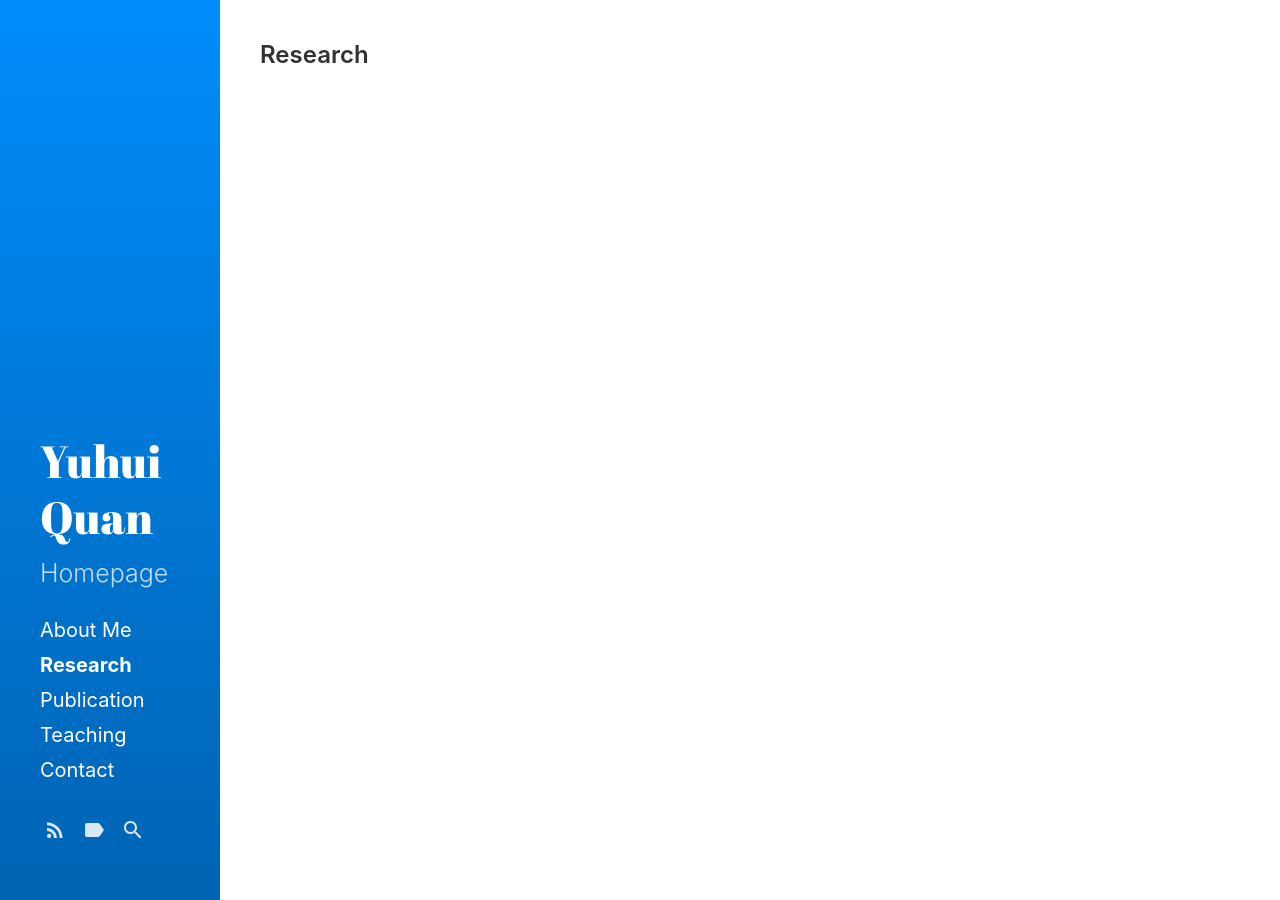
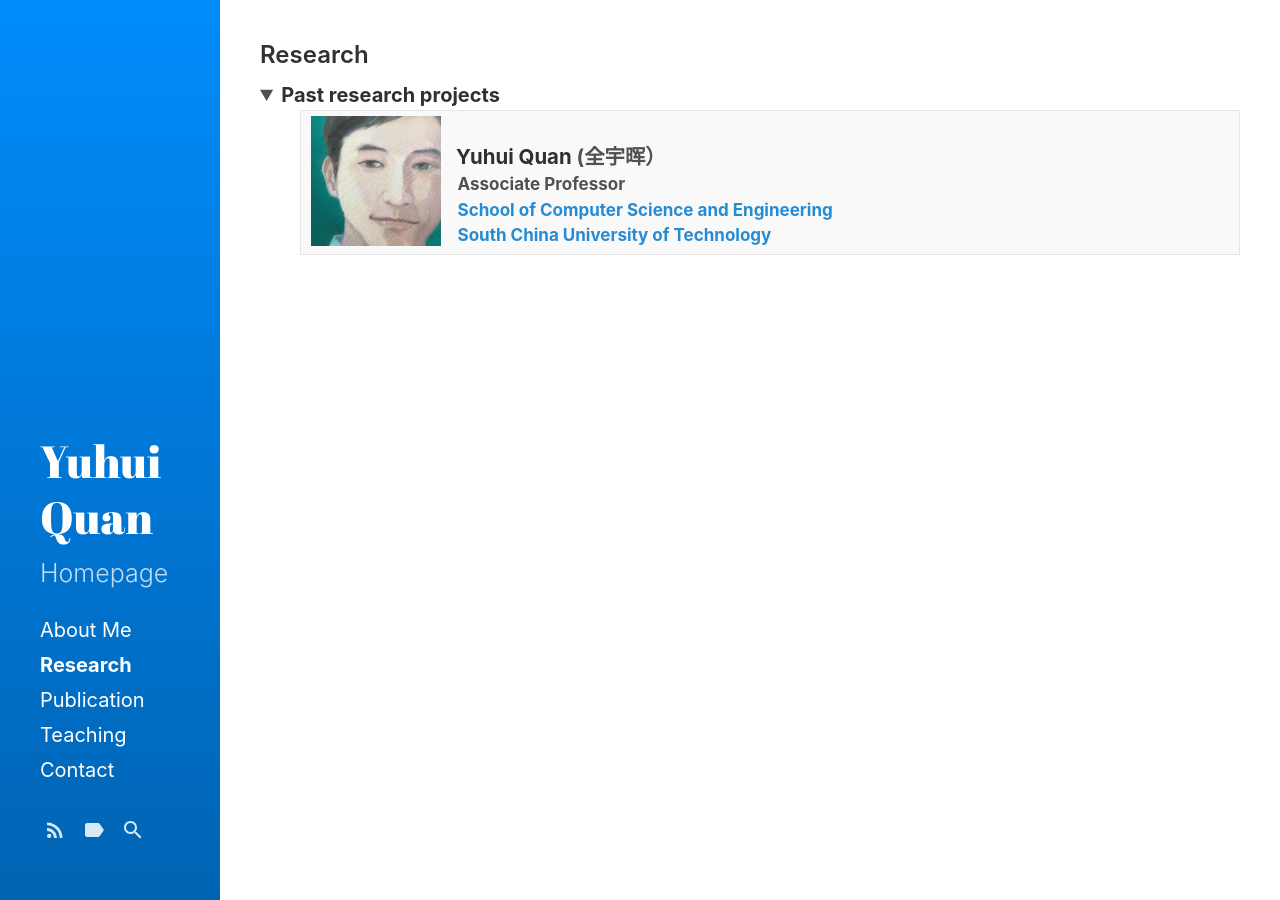
Before and after one commit to Dofboom/Dofboom.github.io, a Jekyll site: the page built from research.md, in a window 1280 px wide. Built offline with Jekyll 4.4.1, drawn with Linux system fonts in a browser that asks for light colours.

Commit message:
Update research.md

```diff
--- a/research.md
+++ b/research.md
@@ -13,3 +13,20 @@ sidebar_link: true
 </ul>
 </details>
 -->
+<details open="">
+<summary><strong>Past research projects </strong></summary>
+<ul>
+<table>
+<tbody>
+<tr>
+<th>
+<img src="https://github.com/Dofboom/Dofboom.github.io/raw/master/images/2.jpg" alt="" width="130" align="left" /><br />
+<span style="font-size: 120%;"><strong> &ensp; Yuhui Quan</strong> (全宇晖） </span><br />
+<span style="font-size: 100%;">&ensp; &nbsp;Associate Professor <a href="http://www2.scut.edu.cn/cs/"><br>&ensp;&nbsp;&nbsp;School of Computer Science and Engineering</a></span><br />
+<span style="font-size: 100%;"> <a href="https://www.scut.edu.cn">&ensp;&nbsp; South China University of Technology</a><br />
+</span></th>
+</tr>
+</tbody>
+</table>
+</ul>
+</details>
```
